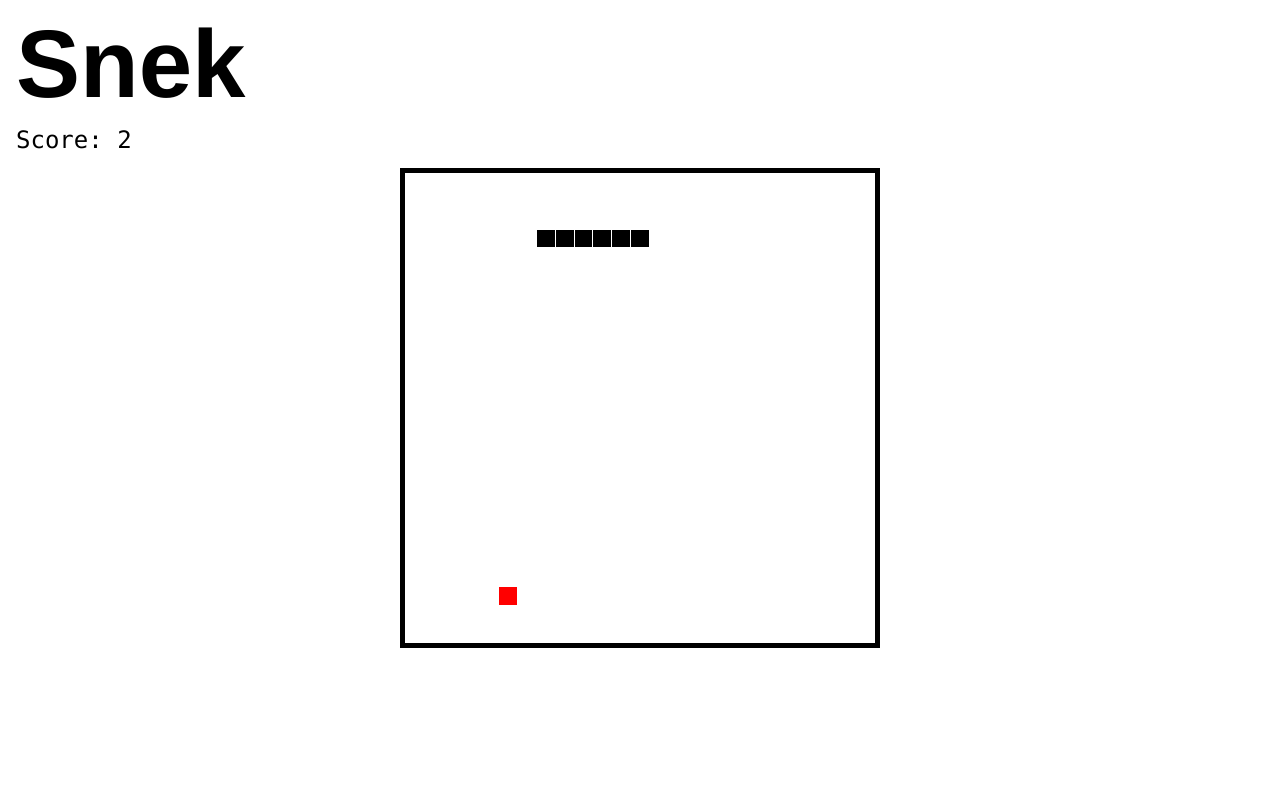
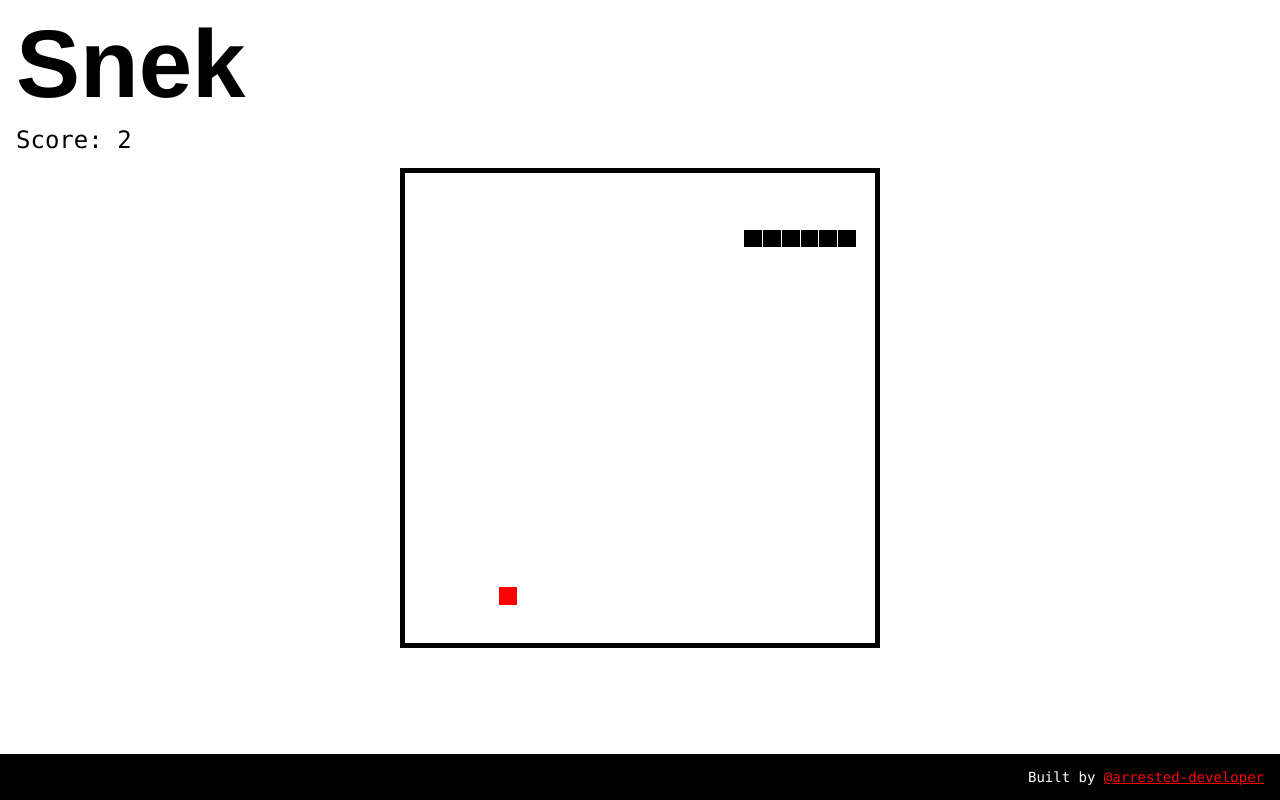
Before and after one commit to arrested-developer/snek, a React (Create React App) app: page / in a window 1280 px wide. Built offline with nearby package versions, Linux system fonts and the light colour scheme.

Commit message:
add footer

```diff
--- a/src/App.js
+++ b/src/App.js
@@ -3,6 +3,7 @@ import styled from 'styled-components';
 
 import Board from './Board';
 import Message from './Message';
+import Footer from './Footer';
 
 const H1 = styled.h1`
   font-size: 96px;
@@ -161,6 +162,7 @@ class App extends Component {
           gridSize={this.gridSize}
         />
         {this.gameOver && <Message>Game Over!</Message>}
+        <Footer />
       </div>
     );
   }
--- /dev/null
+++ b/src/Footer.js
@@ -0,0 +1,31 @@
+import React from 'react';
+import styled from 'styled-components';
+
+const Footer = styled.footer`
+  width: 100vw;
+  background: black;
+  color: white;
+  position: fixed;
+  bottom: 0;
+  left: 0;
+  padding: 16px;
+  text-align: right;
+  box-sizing: border-box;
+  font-size: 14px;
+  a {
+    color: red;
+  }
+`;
+
+const MyFooter = props => {
+  return (
+    <Footer>
+      Built by{' '}
+      <a href={'https://github.com/arrested-developer'} target={'_blank'}>
+        @arrested-developer
+      </a>
+    </Footer>
+  );
+};
+
+export default MyFooter;
```
